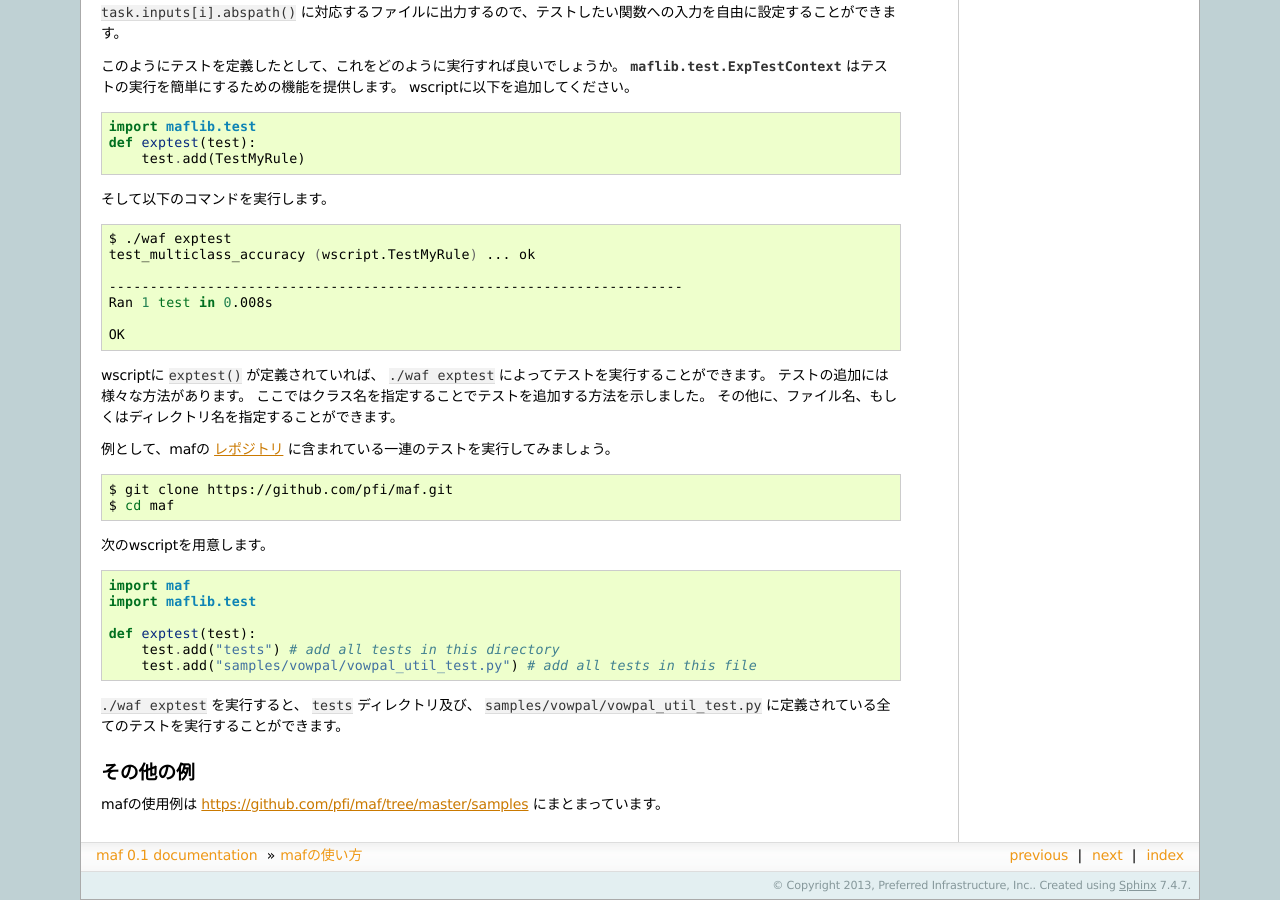
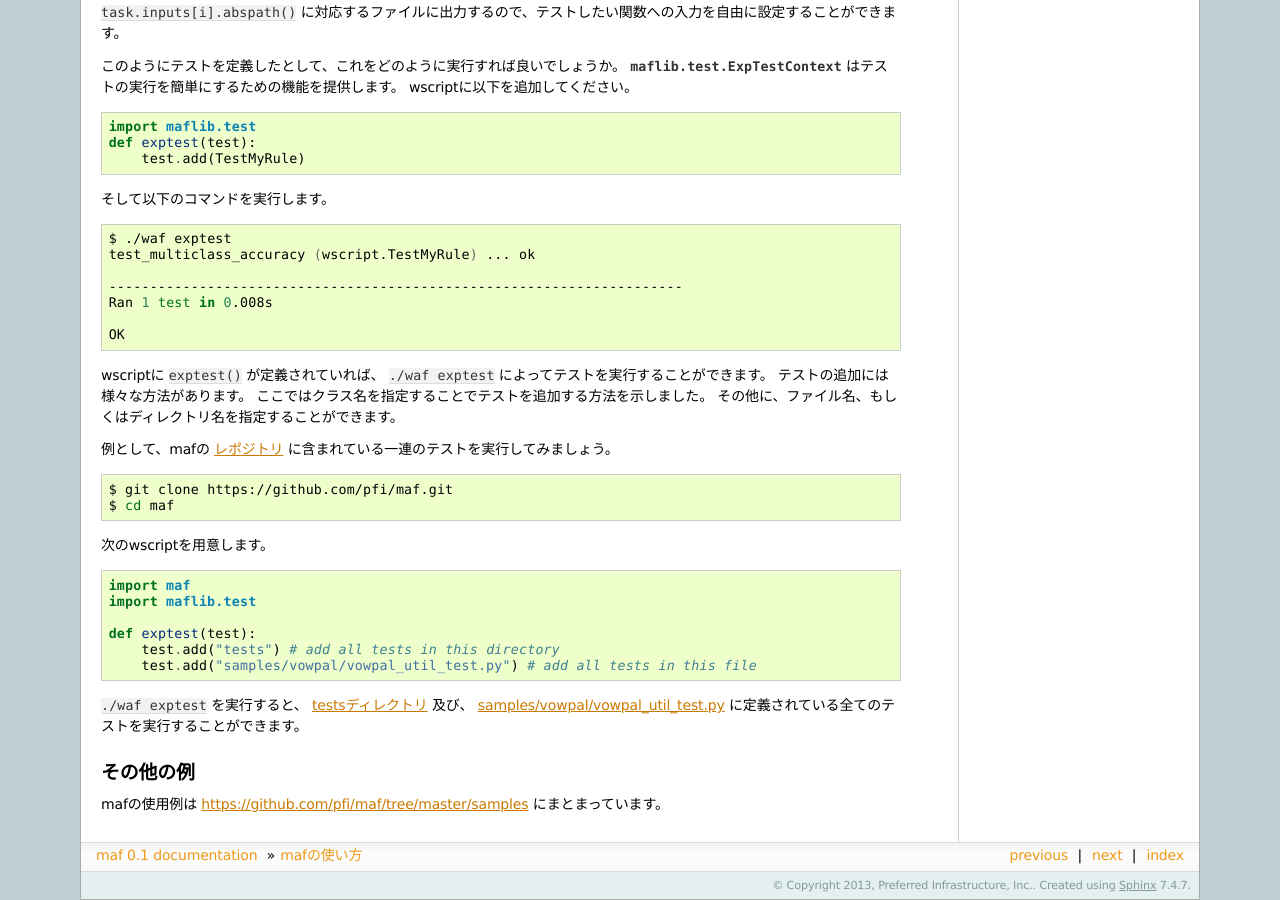
Before and after one commit to pfi/maf, a Sphinx documentation site: the page built from document/source/usage.rst, in a window 1280 px wide and 900 px high, scrolled down 11736 px. Built offline with Sphinx 7.4.7, drawn with Linux system fonts in a browser that asks for light colours; formulas are drawn with MathJax 3; some of the changed lines change nothing that is shown.

Commit message:
Add some links

```diff
--- a/document/source/usage.rst
+++ b/document/source/usage.rst
@@ -678,7 +678,7 @@
        test.add("tests") # add all tests in this directory
        test.add("samples/vowpal/vowpal_util_test.py") # add all tests in this file
 
-``./waf exptest`` を実行すると、 ``tests`` ディレクトリ及び、 ``samples/vowpal/vowpal_util_test.py`` に定義されている全てのテストを実行することができます。
+``./waf exptest`` を実行すると、 `testsディレクトリ <https://github.com/pfi/maf/tree/master/tests>`_ 及び、 `samples/vowpal/vowpal_util_test.py <https://github.com/pfi/maf/blob/master/samples/vowpal/vowpal_util_test.py>`_ に定義されている全てのテストを実行することができます。
 
 その他の例
 ----------
```
